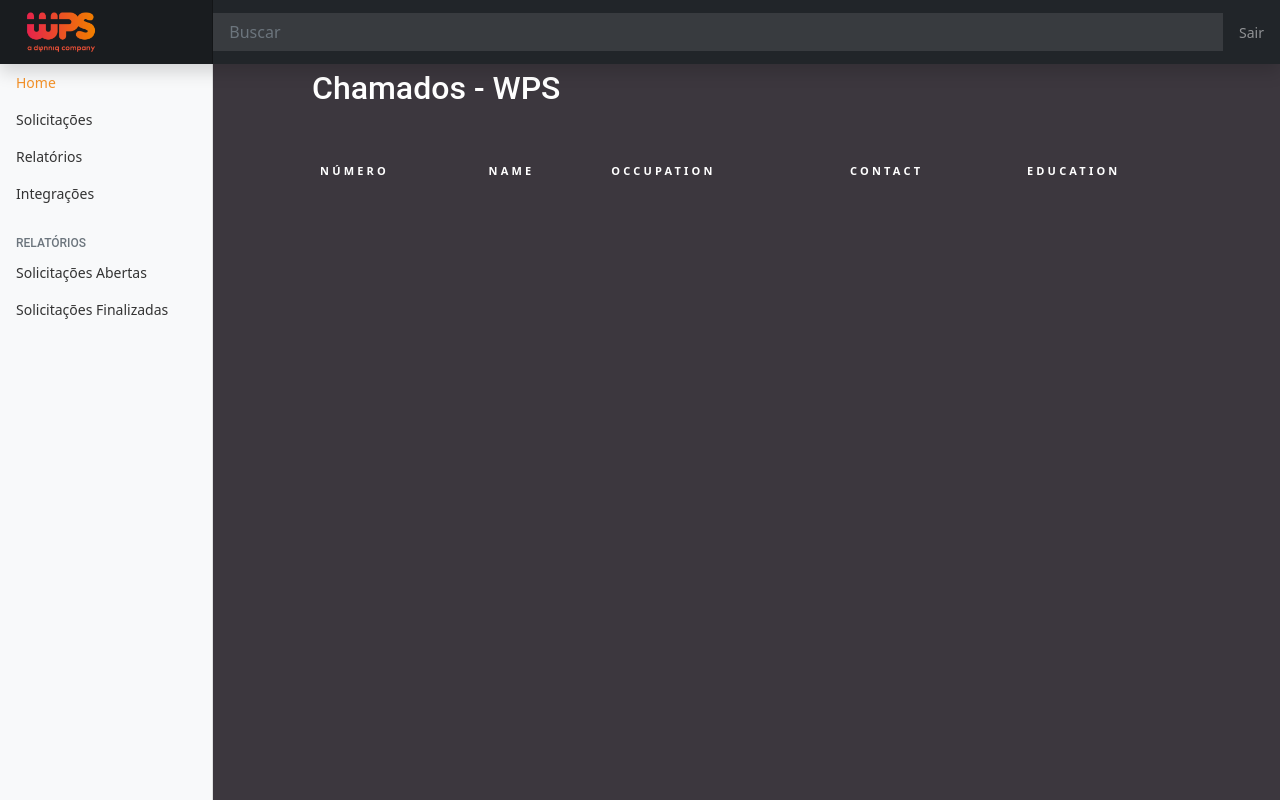
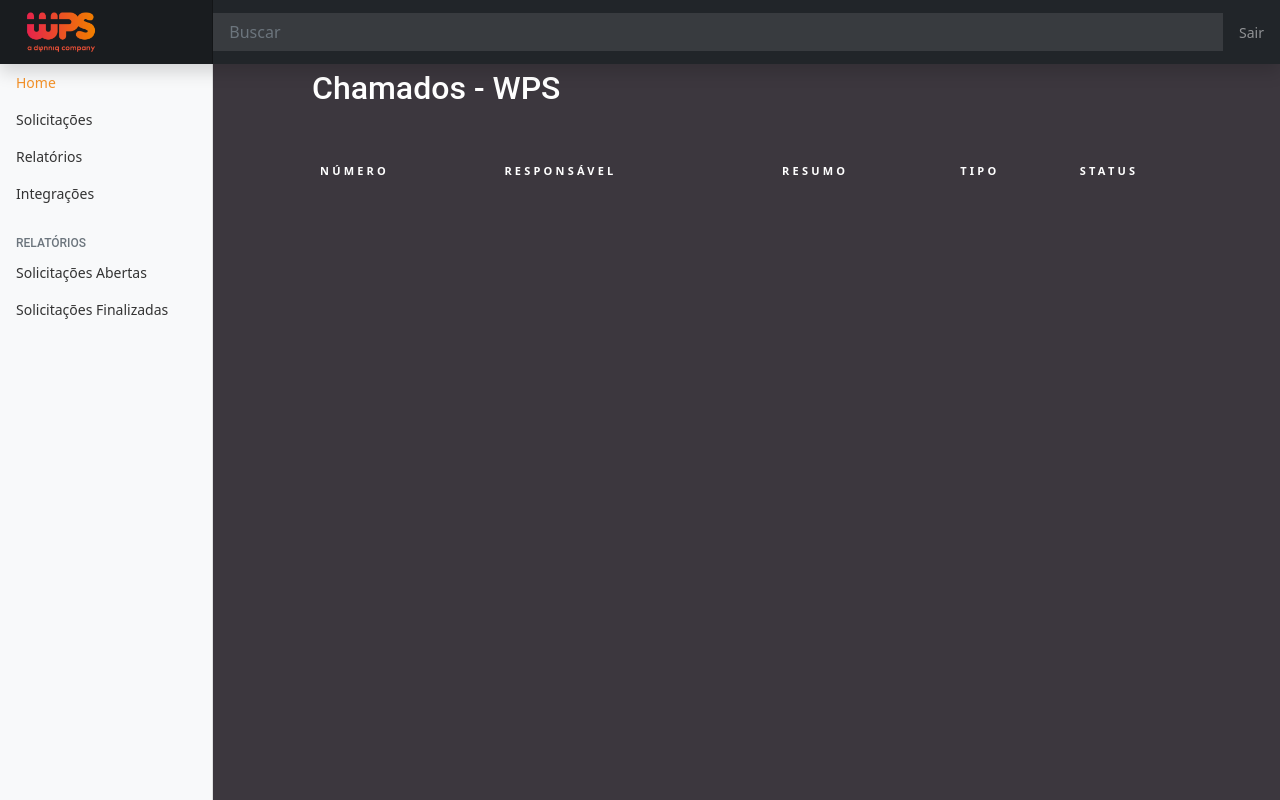
Before and after one commit to TamerOliveira/BLOB, a Flask app: page /chamados in a window 1280 px wide. Run offline with Flask 2, Linux system fonts and the light colour scheme; the visitor is signed in with stand-in values (Sample User, id 1); data comes from the database, SQL or seed files in the repository; lists and menus that the app fills with data are empty; some libraries are stand-ins or nearby versions.

Commit message:
add desc table

```diff
--- a/app/templates/chamados.html
+++ b/app/templates/chamados.html
@@ -28,10 +28,10 @@
                     <tr>
 
                         <th scope="col">Número</th>
-                        <th scope="col">Name</th>
-                        <th scope="col">Occupation</th>
-                        <th scope="col">Contact</th>
-                        <th scope="col">Education</th>
+                        <th scope="col">Responsável</th>
+                        <th scope="col">Resumo</th>
+                        <th scope="col">Tipo</th>
+                        <th scope="col">Status</th>
                         <th scope="col"></th>
                     </tr>
                 </thead>
```
